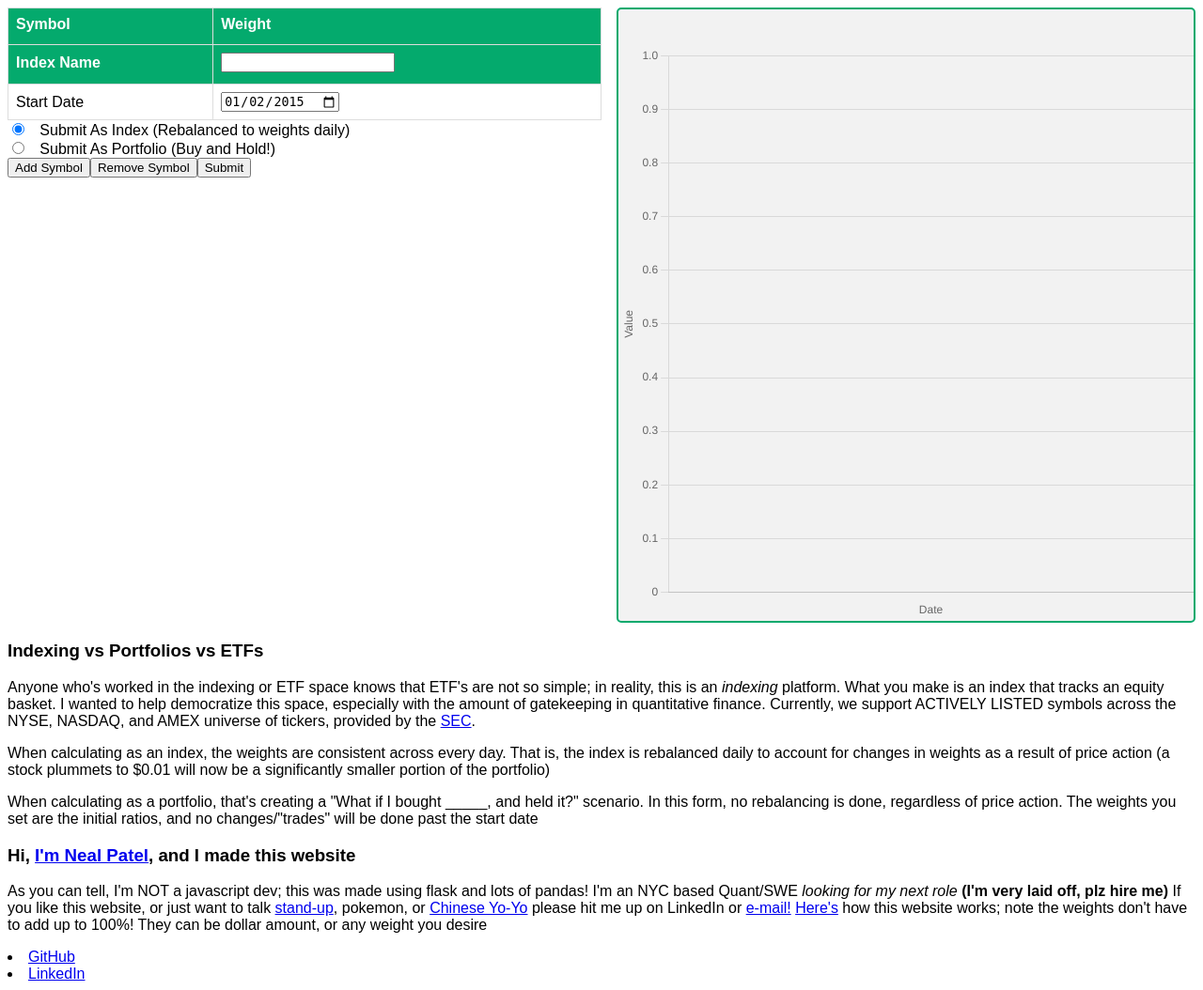
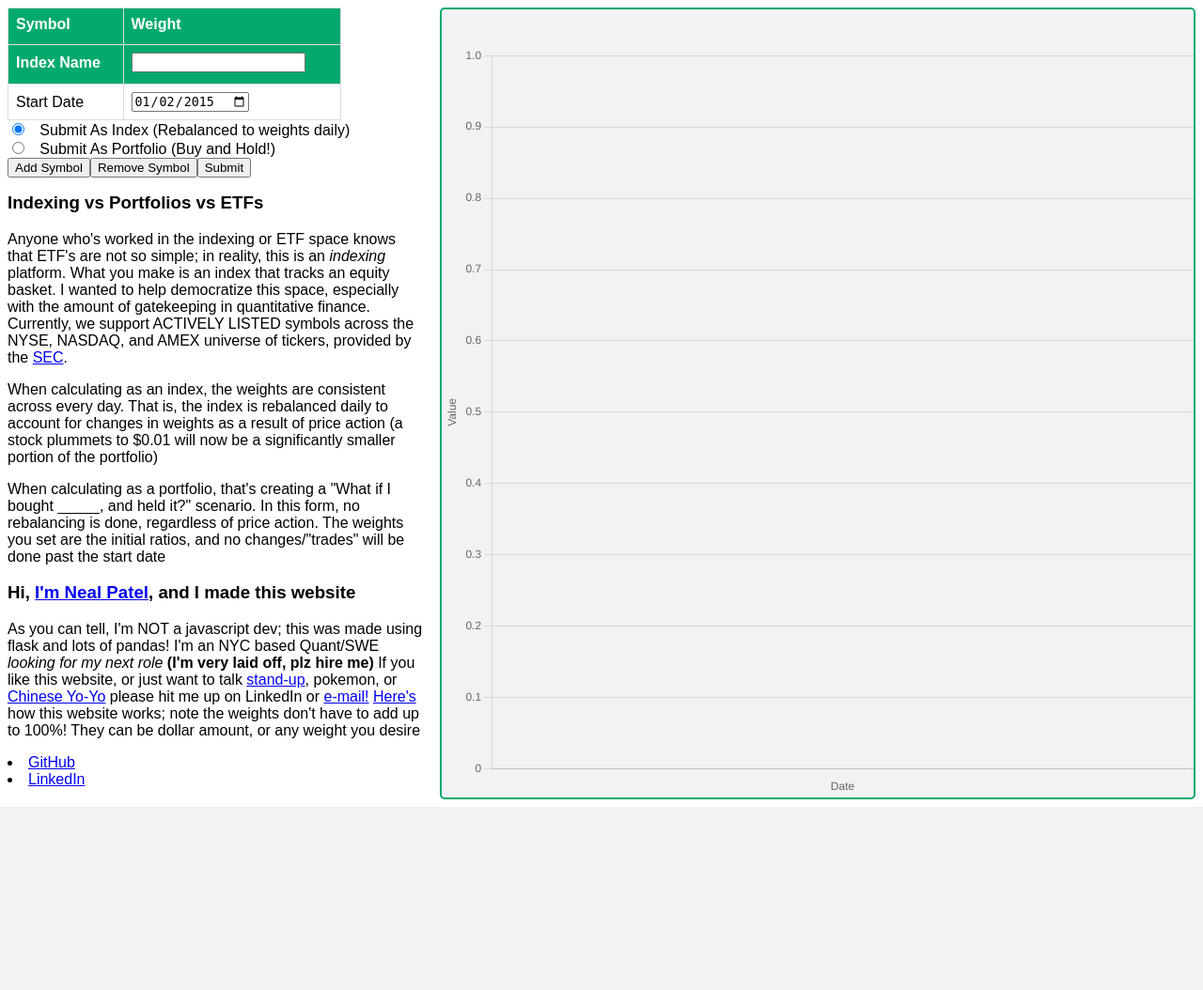
Before and after one commit to Desitrain22/Portfolio-Index-Builder, a Flask app: template templates/index.html in a window 1280 px wide. Shown: the whole page at 94% size. After the commit the page ends 859 px from the top, so only its background shows below. Run offline with Flask 2, Linux system fonts and the light colour scheme; the template is opened without the code that fills it, so the values that code supplies are empty.

Commit message:
wrapping and moved aboutme section

```diff
--- a/static/css/main.css
+++ b/static/css/main.css
@@ -12,7 +12,6 @@
 
 .chart {
     flex: 1;
-    min-width: 20%;
     border: 2px solid #04aa6d;
     border-radius: 5px;
     background-color: #f2f2f2;
@@ -23,12 +22,12 @@
 .symbol_selection {
     font-family: Arial, Helvetica, sans-serif;
     flex: 1;
-    min-width: 50%;
+    min-width: 30%;
 }
 
 .symbol_table {
     border-collapse: collapse;
-    width: 100%
+    width: 80%
 }
 
 .symbol_table td,
@@ -54,6 +53,6 @@
 
 .aboutMe {
     font-family: Arial, Helvetica, sans-serif;
-    min-width: 40%;
-    text-align: left
+    min-width: 100%;
+    text-align: left;
 }
--- a/templates/index.html
+++ b/templates/index.html
@@ -67,6 +67,20 @@
       Submit
     </button>
 
+    <br/>
+    <h3>Indexing vs Portfolios vs ETFs</h3>
+      <p>Anyone who's worked in the indexing or ETF space knows that ETF's are not so simple; in reality, this is an <i>indexing</i> platform. What you make is an index that tracks an equity basket. I wanted to help democratize this space, especially with the amount
+        of gatekeeping in quantitative finance. Currently, we support ACTIVELY LISTED symbols across the NYSE, NASDAQ, and AMEX universe of tickers, provided by the <a href="https://www.sec.gov/file/company-tickers" target="_blank">SEC</a>.</p>
+      <p>When calculating as an index, the weights are consistent across every day. That is, the index is rebalanced daily to account for changes in weights as a result of price action (a stock plummets to $0.01 will now be a significantly smaller portion of the portfolio)</p>
+      <p>When calculating as a portfolio, that's creating a "What if I bought _____, and held it?" scenario. In this form, no rebalancing is done, regardless of price action. The weights you set are the initial ratios, and no changes/"trades" will be done past the start date</p>
+
+      <h3>Hi, <a href="https://www.linkedin.com/in/NealPareshPatel" target = "_blank">I'm Neal Patel</a>, and I made this website</h3>
+      <p>As you can tell, I'm NOT a javascript dev; this was made using flask and lots of pandas! I'm an NYC based Quant/SWE <i>looking for my next role</i> <b>(I'm very laid off, plz hire me)</b> If you like this
+        website, or just want to talk <a href="https://www.instagram.com/p/CufrKnCuKmw/" target = "_blank">stand-up</a>, pokemon, or <a href="https://youtu.be/__rnjvkXZN8?t=214" target = "_blank">Chinese Yo-Yo</a> please hit me up on LinkedIn or <a href="mailto:nealpatel@nyu.edu" target = "_blank">e-mail!</a>
+        <a href="https://github.com/Desitrain22/Portfolio-Index-Builder/blob/main/README.md" target = "_blank"> Here's</a> how this website works; note the weights don't have to add up to 100%!
+        They can be dollar amount, or any weight you desire</p>
+      <li><a href="https://www.github.com/Desitrain22" target = "_blank">GitHub</a></li>
+      <li><a href="https://www.linkedin.com/in/NealPareshPatel" target = "_blank">LinkedIn</a></li>
   </div>
 
   <div class="chart">
@@ -96,22 +110,8 @@
     {% endfor%}
   </datalist>
 </div>
-<div class="aboutMe">
 
-  <h3>Indexing vs Portfolios vs ETFs</h3>
-  <p>Anyone who's worked in the indexing or ETF space knows that ETF's are not so simple; in reality, this is an <i>indexing</i> platform. What you make is an index that tracks an equity basket. I wanted to help democratize this space, especially with the amount
-    of gatekeeping in quantitative finance. Currently, we support ACTIVELY LISTED symbols across the NYSE, NASDAQ, and AMEX universe of tickers, provided by the <a href="https://www.sec.gov/file/company-tickers" target="_blank">SEC</a>.</p>
-  <p>When calculating as an index, the weights are consistent across every day. That is, the index is rebalanced daily to account for changes in weights as a result of price action (a stock plummets to $0.01 will now be a significantly smaller portion of the portfolio)</p>
-  <p>When calculating as a portfolio, that's creating a "What if I bought _____, and held it?" scenario. In this form, no rebalancing is done, regardless of price action. The weights you set are the initial ratios, and no changes/"trades" will be done past the start date</p>
 
-  <h3>Hi, <a href="https://www.linkedin.com/in/NealPareshPatel" target = "_blank">I'm Neal Patel</a>, and I made this website</h3>
-  <p>As you can tell, I'm NOT a javascript dev; this was made using flask and lots of pandas! I'm an NYC based Quant/SWE <i>looking for my next role</i> <b>(I'm very laid off, plz hire me)</b> If you like this
-    website, or just want to talk <a href="https://www.instagram.com/p/CufrKnCuKmw/" target = "_blank">stand-up</a>, pokemon, or <a href="https://youtu.be/__rnjvkXZN8?t=214" target = "_blank">Chinese Yo-Yo</a> please hit me up on LinkedIn or <a href="mailto:nealpatel@nyu.edu" target = "_blank">e-mail!</a>
-    <a href="https://github.com/Desitrain22/Portfolio-Index-Builder/blob/main/README.md" target = "_blank"> Here's</a> how this website works; note the weights don't have to add up to 100%!
-    They can be dollar amount, or any weight you desire</p>
-  <li><a href="https://www.github.com/Desitrain22" target = "_blank">GitHub</a></li>
-  <li><a href="https://www.linkedin.com/in/NealPareshPatel" target = "_blank">LinkedIn</a></li>
-</div>
 <script>
   var config = {
     type: "line",
```
